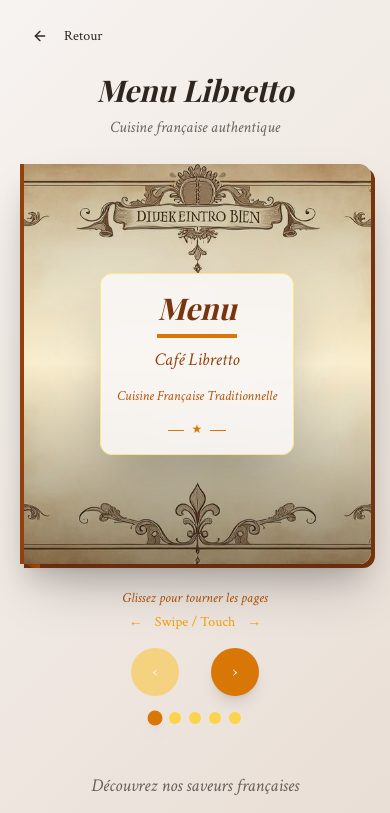
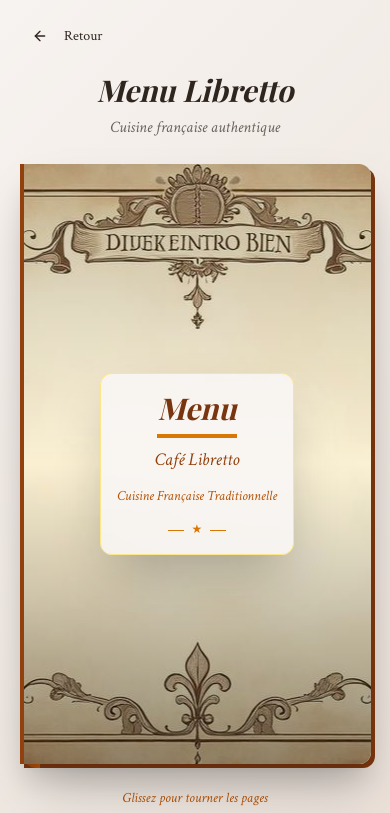
Before and after one commit to bytetechnik/libretto-ristorante-vibes, a React (Vite) app: page /menu in a window 390 px wide. Shown: the top 813 px of the page. Built offline with nearby package versions, Linux system fonts and the light colour scheme; a web font is replaced by a local one.

Commit message:
Extend menu for mobile
Make the menu slightly longer on the mobile version.

```diff
--- a/src/pages/Menu.tsx
+++ b/src/pages/Menu.tsx
@@ -190,10 +190,10 @@ const Menu = () => {
         <div className="max-w-5xl mx-auto relative" style={{ perspective: window.innerWidth < 768 ? '800px' : '1200px' }}>
           <div className="relative mx-auto" style={{
             width: 'min(90vw, 800px)',
-            height: 'min(67.5vw, 600px)',
+            height: 'min(80vh, 600px)', // Increased height for mobile
             maxWidth: '800px',
             maxHeight: '600px',
-            minHeight: '400px',
+            minHeight: '500px', // Increased minimum height for mobile
             transformStyle: 'preserve-3d'
           }}>
 
@@ -259,7 +259,7 @@ const Menu = () => {
                 </div>
               ) : (
                 // Menu Pages
-                <div className="h-full p-4 md:p-12 flex flex-col overflow-y-auto">
+                <div className="h-full p-4 md:p-12 flex flex-col overflow-y-auto min-h-0">
                   {/* Decorative Header */}
                   <div className="text-center mb-4 md:mb-8 border-b-2 border-amber-200 pb-3 md:pb-6 flex-shrink-0">
                     <div className="flex justify-center items-center mb-2 md:mb-4">
@@ -276,10 +276,10 @@ const Menu = () => {
                   </div>
 
                   {/* Menu Items */}
-                  <div className="flex-1 space-y-3 md:space-y-6 overflow-y-auto">
+                  <div className="flex-1 space-y-4 md:space-y-6 overflow-y-auto min-h-0">
                     {menuData[currentPage].items.map((item, index) => (
                       <div key={index}
-                           className="group hover:bg-amber-50/50 rounded-lg p-2 md:p-3 transition-all duration-300 animate-fade-in"
+                           className="group hover:bg-amber-50/50 rounded-lg p-3 md:p-3 transition-all duration-300 animate-fade-in"
                            style={{ animationDelay: `${index * 150}ms` }}>
                         <div className="flex justify-between items-start">
                           <div className="flex-1 min-w-0">
```
